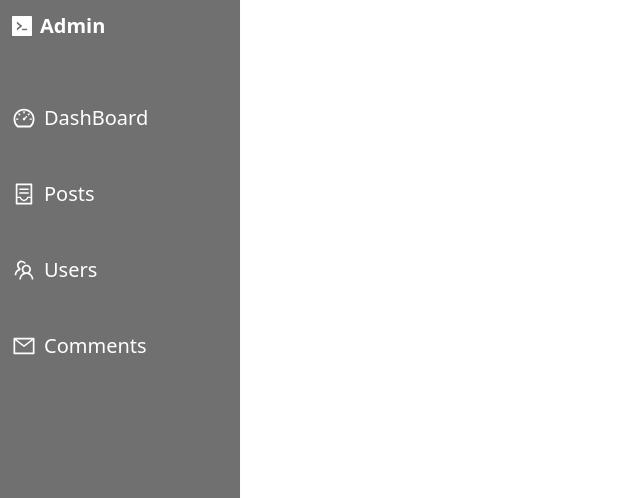
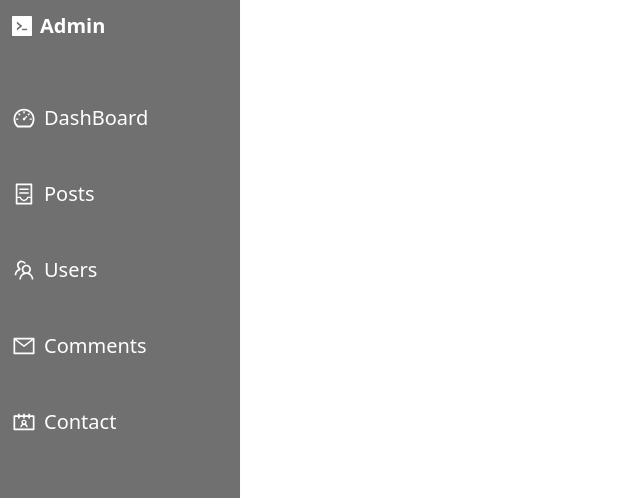
Before and after one commit to leekoby/dev-blog, a Next.js app: page /admin in a window 1280 px wide. Shown: the top 498 px of the page, without its empty margins (0-640 px from the left). Built offline with nearby package versions, Linux system fonts and the light colour scheme.

Commit message:
refactor: AdminNav Menu

```diff
--- a/components/common/AdminNav.tsx
+++ b/components/common/AdminNav.tsx
@@ -1,20 +1,14 @@
 import Link from 'next/link';
 import { FC } from 'react';
 import Logo from './Logo';
-import {
-  AiOutlineDashboard,
-  AiOutlineContainer,
-  AiOutlineTeam,
-  AiOutlineMail,
-} from 'react-icons/ai';
 import { IconType } from 'react-icons';
 
 interface Props {
-  navItems: { label: string; icon: IconType };
+  navItems: { label: string; icon: IconType; href: string }[];
 }
 
 /** 2023/06/03 - AdminNavbar - by leekoby */
-const AdminNav: FC<Props> = (props): JSX.Element => {
+const AdminNav: FC<Props> = ({ navItems }): JSX.Element => {
   return (
     <nav className='h-screen w-60 shadow-sm bg-secondary-light dark:bg-secondary-dark'>
       {/* logo */}
@@ -26,37 +20,17 @@ const AdminNav: FC<Props> = (props): JSX.Element => {
       </Link>
       {/* nav items */}
       <div className={`space-y-6`}>
-        {/* 관리자 대시보드 */}
-        <Link
-          href={`/admin`}
-          className={`flex items-center text-highlight-light dark:text-highlight-dark text-xl p-3 hover:scale-[0.98] transition`}>
-          <AiOutlineDashboard size={24} />
-          <span className='ml-2'>DashBoard</span>
-        </Link>
-
-        {/* 글작성 */}
-        <Link
-          href={`/admin/posts`}
-          className={`flex items-center text-highlight-light dark:text-highlight-dark text-xl p-3 hover:scale-[0.98] transition`}>
-          <AiOutlineContainer size={24} />
-          <span className='ml-2'>Posts</span>
-        </Link>
-
-        {/* 사용자 */}
-        <Link
-          href={`/admin/users`}
-          className={`flex items-center text-highlight-light dark:text-highlight-dark text-xl p-3 hover:scale-[0.98] transition`}>
-          <AiOutlineTeam size={24} />
-          <span className='ml-2'>Users</span>
-        </Link>
-
-        {/* Mail */}
-        <Link
-          href={`/admin/comments`}
-          className={`flex items-center text-highlight-light dark:text-highlight-dark text-xl p-3 hover:scale-[0.98] transition`}>
-          <AiOutlineMail size={24} />
-          <span className='ml-2'>Comments</span>
-        </Link>
+        {navItems?.map((item) => {
+          return (
+            <Link
+              key={item.href}
+              href={item.href}
+              className={`flex items-center text-highlight-light dark:text-highlight-dark text-xl p-3 hover:scale-[0.98] transition`}>
+              <item.icon size={24} />
+              <span className='ml-2'>{item.label}</span>
+            </Link>
+          );
+        })}
       </div>
       {/* nav toggler (button) */}
     </nav>
--- a/pages/admin/index.tsx
+++ b/pages/admin/index.tsx
@@ -1,12 +1,26 @@
 import AdminNav from '@/components/common/AdminNav';
 import { NextPage } from 'next';
+import {
+  AiOutlineDashboard,
+  AiOutlineContainer,
+  AiOutlineTeam,
+  AiOutlineMail,
+  AiOutlineContacts,
+} from 'react-icons/ai';
 
 interface Props {}
 
+const navItems = [
+  { href: '/admin', icon: AiOutlineDashboard, label: 'DashBoard' },
+  { href: '/admin/posts', icon: AiOutlineContainer, label: 'Posts' },
+  { href: '/admin/users', icon: AiOutlineTeam, label: 'Users' },
+  { href: '/admin/comments', icon: AiOutlineMail, label: 'Comments' },
+  { href: '/admin/contact', icon: AiOutlineContacts, label: 'Contact' },
+];
 const Admin: NextPage<Props> = () => {
   return (
     <div className='dark'>
-      <AdminNav />
+      <AdminNav navItems={navItems} />
     </div>
   );
 };
```
